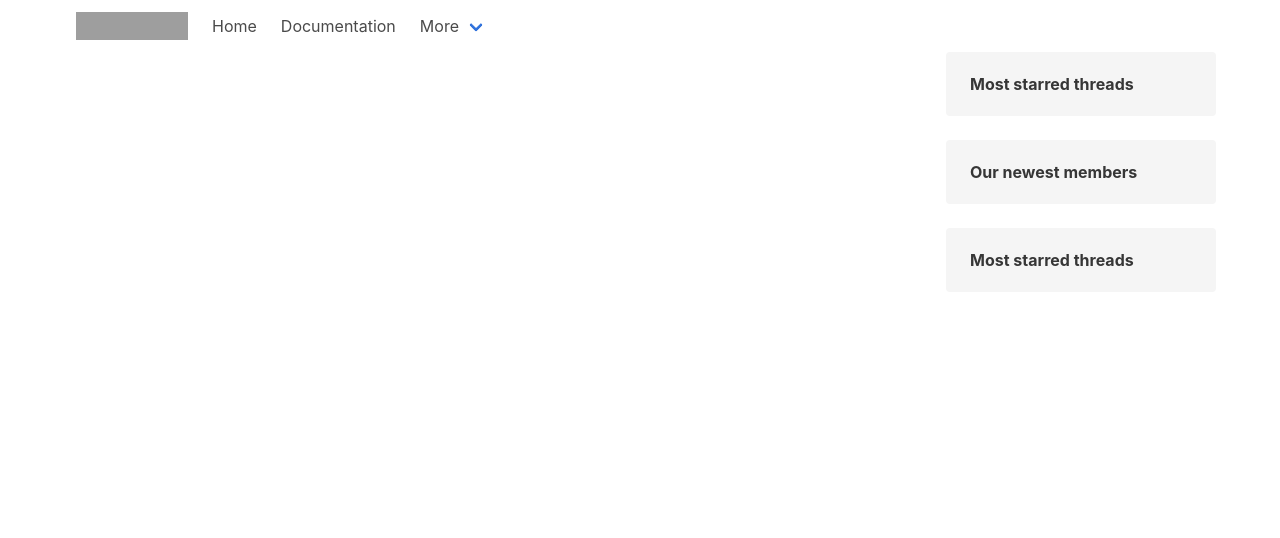
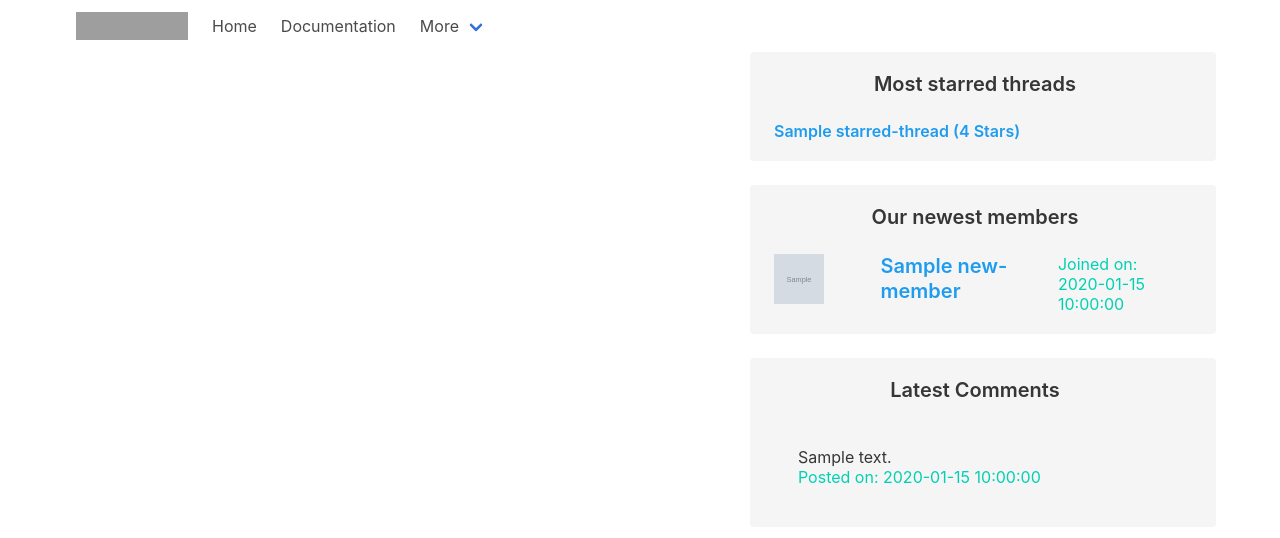
Before and after one commit to danielc92/flask_robot_forum, a Flask app: template templates/base.html in a window 1280 px wide. Shown: the top 538 px of the page. Run offline with Flask 2, Linux system fonts and the light colour scheme; the template is opened without the code that fills it: most values are stand-ins (such as "Sample title", 1, 10 or a date in 2020); grey boxes marked "Sample" are stand-in pictures; some libraries are stand-ins or nearby versions; grey boxes are pictures that could not be loaded.

Commit message:
Filled in three sections of sidebar from base template with data

```diff
--- a/app.py
+++ b/app.py
@@ -2,6 +2,7 @@
 from flask import Flask,render_template, url_for
 from flask_sqlalchemy import SQLAlchemy
 import os
+from sqlalchemy import desc
 
 app = Flask(__name__, static_folder='static')
 app.debug = True
@@ -61,8 +62,13 @@ class C(db.Model):
 
 @app.route('/')
 def home():
-    robots = R.query.all()
-    return render_template('base.html', robots = robots)
+    limit =10
+    most_starred_threads = T.query.order_by(desc(T.thread_stars)).limit(limit)
+    new_members = R.query.order_by(desc(R.robot_joined)).limit(limit)
+    latest_comments = C.query.order_by(desc(C.comment_date)).limit(limit)
+    return render_template('base.html', side_data = {'starred-threads': most_starred_threads,
+                                                     'new-members': new_members,
+                                                     'latest-comments': latest_comments})
 
 @app.route('/test-query/')
 def test():
--- a/templates/base.html
+++ b/templates/base.html
@@ -55,22 +55,50 @@
 </nav>
 <div class="container">
 <section class="columns">
-  <section class="column is-9">
+  <section class="column is-7">
 	{% block content %}
 	{% endblock content %}
   </section>
 
-	  <section class = "column is-3">
+	  <section class = "column is-5">
 		<div class="notification is-light">
-			<p class="has-text-weight-bold">Most starred threads</p>
+			<p class="subtitle has-text-weight-semibold has-text-centered">Most starred threads</p>
+			<ul class = "menu-list">
+				{% for t in side_data['starred-threads'] %}
+					<li><p class= "has-text-info has-text-weight-semibold is-size-6">{{ t.thread_name}} ({{ t.thread_stars|int }} Stars)</p></li>
+				{% endfor %}
+
+			</ul>
 		</div>
 
 		<div class="notification is-light">
-			<p class="has-text-weight-bold">Our newest members</p>
+			<p class="subtitle has-text-weight-semibold has-text-centered">Our newest members</p>
+			<ul class = "menu-list">
+				{% for t in side_data['new-members'] %}
+					<li>
+						<div class="columns">
+							<div class="column is-3"><img style="height: 50px; width:50px;" src="{{ t.robot_avatar }}"></div>
+							<div class="column is-5 has-text-info has-text-weight-semibold is-size-5">{{ t.robot_name }}</div>
+							<div class="column is-4 small has-text-primary">Joined on: {{ t.robot_joined}}</div>
+						</div>
+					</li>
+				{% endfor %}
+
+			</ul>
 		</div>
 
 		<div class="notification is-light">
-			<p class="has-text-weight-bold">Most starred threads</p>
+			<p class="subtitle has-text-weight-semibold has-text-centered">Latest Comments</p>
+			<ul class = "menu-list">
+				{% for t in side_data['latest-comments'] %}
+					<li>
+						<div class="notification">
+						<p>{{ t.comment_content|safe }}</p>
+						<p class = "has-text-primary">Posted on: {{ t.comment_date }}</p></div>
+					</li>
+				{% endfor %}
+			</ul>
+
 		</div>
 
 	  </section>
```
